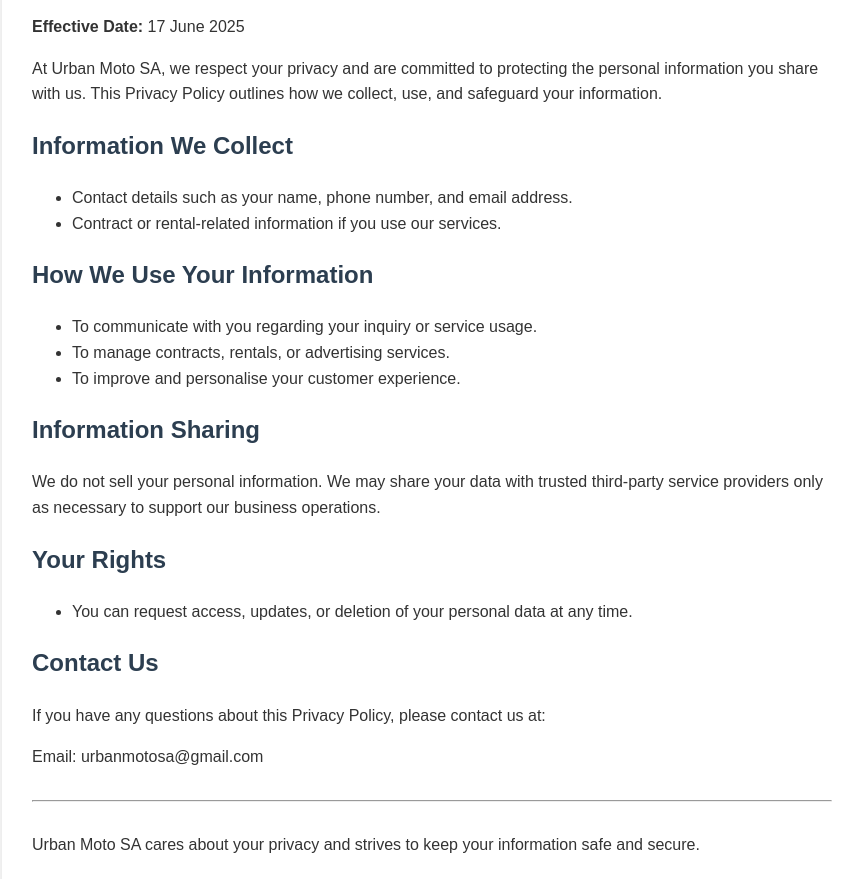
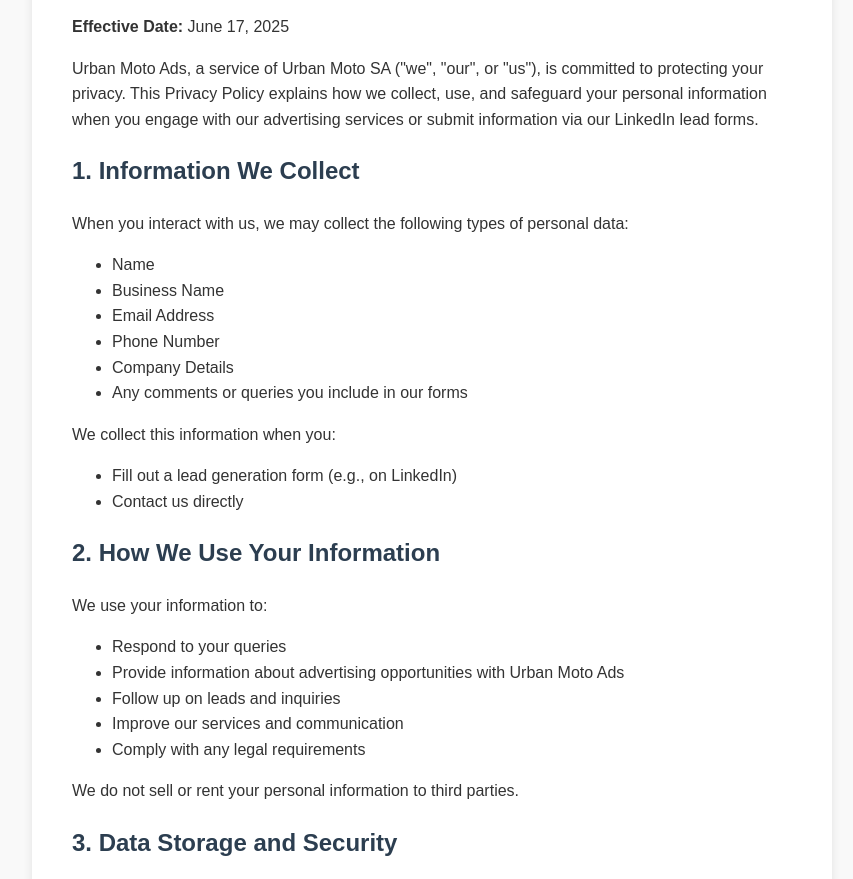
Before and after one commit to Urbanmotosa/index.html, a plain HTML site: page index.html in a window 1280 px wide. Shown: the part 150-1029 px from the top of the page, without its empty margins (208-1061 px from the left). Drawn offline with Linux system fonts and the light colour scheme.

Commit message:
Update index.html

```diff
--- a/index.html
+++ b/index.html
@@ -2,66 +2,98 @@
 <html lang="en">
 <head>
   <meta charset="UTF-8" />
-  <meta name="viewport" content="width=device-width, initial-scale=1.0"/>
-  <title>Urban Moto SA Privacy Policy</title>
+  <meta name="viewport" content="width=device-width, initial-scale=1" />
+  <title>Privacy Policy - Urban Moto Ads</title>
   <style>
     body {
       font-family: Arial, sans-serif;
-      margin: 40px;
-      background: #f9f9f9;
+      max-width: 800px;
+      margin: 40px auto;
+      padding: 0 20px;
       color: #333;
       line-height: 1.6;
+      background-color: #f9f9f9;
     }
     h1, h2 {
       color: #2c3e50;
     }
+    ul {
+      margin-top: 0;
+    }
+    a {
+      color: #2980b9;
+      text-decoration: none;
+    }
+    a:hover {
+      text-decoration: underline;
+    }
     .container {
-      max-width: 800px;
-      margin: auto;
-      background: #fff;
-      padding: 30px;
-      border-radius: 10px;
-      box-shadow: 0 0 10px rgba(0,0,0,0.1);
-    }
-    hr {
-      margin: 30px 0;
+      background: white;
+      padding: 30px 40px;
+      border-radius: 8px;
+      box-shadow: 0 4px 10px rgba(0,0,0,0.1);
     }
   </style>
 </head>
 <body>
   <div class="container">
-    <h1>Urban Moto SA Privacy Policy</h1>
-    <p><strong>Effective Date:</strong> 17 June 2025</p>
+    <h1>Privacy Policy</h1>
+    <p><strong>Effective Date:</strong> June 17, 2025</p>
 
-    <p>At Urban Moto SA, we respect your privacy and are committed to protecting the personal information you share with us. This Privacy Policy outlines how we collect, use, and safeguard your information.</p>
+    <p>Urban Moto Ads, a service of Urban Moto SA ("we", "our", or "us"), is committed to protecting your privacy. This Privacy Policy explains how we collect, use, and safeguard your personal information when you engage with our advertising services or submit information via our LinkedIn lead forms.</p>
 
-    <h2>Information We Collect</h2>
+    <h2>1. Information We Collect</h2>
+    <p>When you interact with us, we may collect the following types of personal data:</p>
     <ul>
-      <li>Contact details such as your name, phone number, and email address.</li>
-      <li>Contract or rental-related information if you use our services.</li>
+      <li>Name</li>
+      <li>Business Name</li>
+      <li>Email Address</li>
+      <li>Phone Number</li>
+      <li>Company Details</li>
+      <li>Any comments or queries you include in our forms</li>
+    </ul>
+    <p>We collect this information when you:</p>
+    <ul>
+      <li>Fill out a lead generation form (e.g., on LinkedIn)</li>
+      <li>Contact us directly</li>
     </ul>
 
-    <h2>How We Use Your Information</h2>
+    <h2>2. How We Use Your Information</h2>
+    <p>We use your information to:</p>
     <ul>
-      <li>To communicate with you regarding your inquiry or service usage.</li>
-      <li>To manage contracts, rentals, or advertising services.</li>
-      <li>To improve and personalise your customer experience.</li>
+      <li>Respond to your queries</li>
+      <li>Provide information about advertising opportunities with Urban Moto Ads</li>
+      <li>Follow up on leads and inquiries</li>
+      <li>Improve our services and communication</li>
+      <li>Comply with any legal requirements</li>
     </ul>
+    <p>We do not sell or rent your personal information to third parties.</p>
 
-    <h2>Information Sharing</h2>
-    <p>We do not sell your personal information. We may share your data with trusted third-party service providers only as necessary to support our business operations.</p>
+    <h2>3. Data Storage and Security</h2>
+    <p>We take appropriate steps to protect your data. Your personal information is stored securely and only accessible by authorized personnel. We use standard security protocols to safeguard data submitted through our lead forms.</p>
 
-    <h2>Your Rights</h2>
+    <h2>4. Third-Party Services</h2>
+    <p>We may use third-party tools (e.g., LinkedIn, Google Workspace) to manage and store lead data. These services have their own privacy policies, which we encourage you to review.</p>
+
+    <h2>5. Your Rights</h2>
+    <p>You have the right to:</p>
     <ul>
-      <li>You can request access, updates, or deletion of your personal data at any time.</li>
+      <li>Access the personal data we hold about you</li>
+      <li>Request corrections to your data</li>
+      <li>Request deletion of your data</li>
+      <li>Opt out of future communications</li>
     </ul>
+    <p>To exercise your rights, email us at <a href="mailto:info@urbanmoto.co.za">info@urbanmoto.co.za</a>.</p>
 
-    <h2>Contact Us</h2>
-    <p>If you have any questions about this Privacy Policy, please contact us at:</p>
-    <p>Email: urbanmotosa@gmail.com</p>
+    <h2>6. Contact Us</h2>
+    <p>If you have any questions or concerns about this policy or how we handle your data, contact us at:</p>
+    <p>
+      Urban Moto SA<br />
+      Email: <a href="mailto:info@urbanmoto.co.za">info@urbanmoto.co.za</a>
+    </p>
 
-    <hr />
-    <p>Urban Moto SA cares about your privacy and strives to keep your information safe and secure.</p>
+    <h2>7. Updates to This Policy</h2>
+    <p>We may update this Privacy Policy occasionally. Any changes will be posted on this page with the updated effective date.</p>
   </div>
 </body>
 </html>
```
